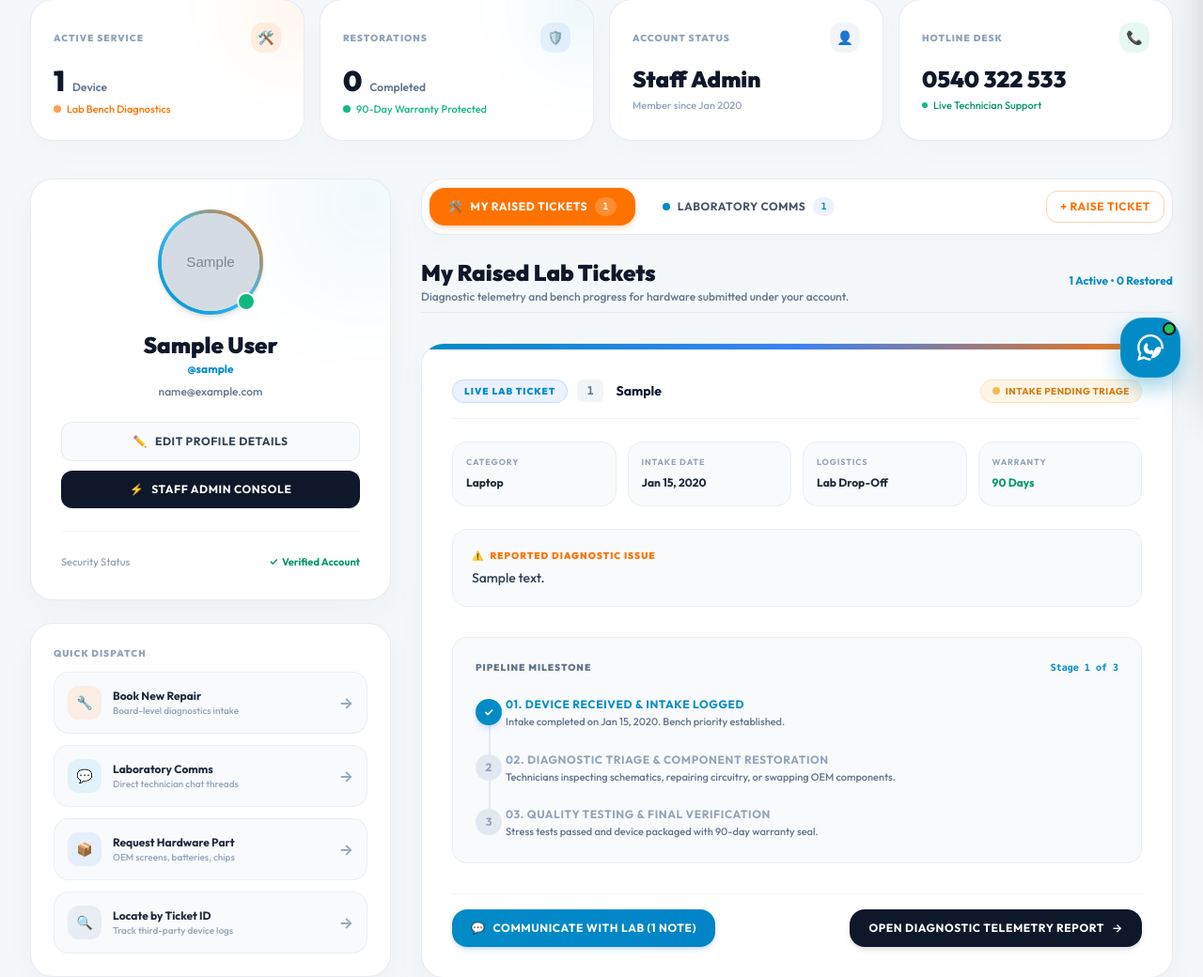
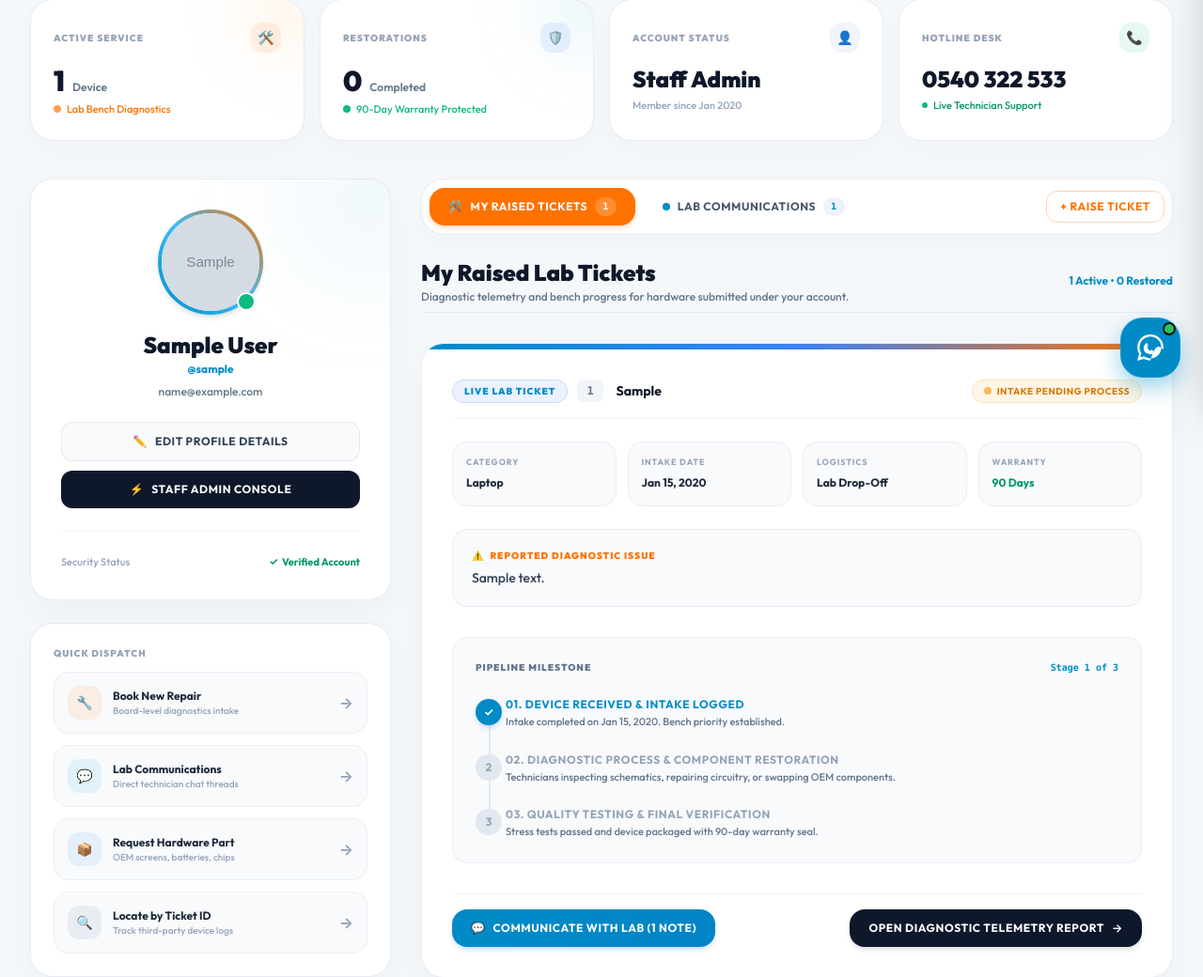
Before and after one commit to El-viktoh/Compupartz, a Django app: page /dashboard/ in a window 1280 px wide. Shown: the part 374-1414 px from the top of the page at 94% size. Run offline with Django 4.2, Linux system fonts and the light colour scheme; a user stored in the database is signed in; tables that the repository leaves empty hold one stand-in row (values such as "Sample post"); grey boxes marked "Sample" are stand-in pictures.

Commit message:
refactor: rename Laboratory Communications to Lab Communications, TRANSMIT NOTE to SEND, and Triage to Process across website

```diff
--- a/core/views.py
+++ b/core/views.py
@@ -125,11 +125,11 @@
     active_repairs = user_tickets.filter(status__in=['pending', 'in_progress'])
     past_repairs = user_tickets.filter(status='completed')
 
-    # All tickets raised by user for the laboratory communications center
+    # All tickets raised by user for the lab communications center
     user_all_raised_tickets = user_tickets
     total_user_messages = RepairMessage.objects.filter(ticket__user=request.user).count()
 
-    # For staff users: separate workshop queue for triage so personal tickets remain clean
+    # For staff users: separate workshop queue for process so personal tickets remain clean
     staff_bench_repairs = None
     if request.user.is_staff:
         staff_bench_repairs = RepairTicket.objects.filter(
--- a/templates/account/dashboard.html
+++ b/templates/account/dashboard.html
@@ -244,7 +244,7 @@
                                 💬
                             </span>
                             <div>
-                                <h4 class="text-xs font-bold text-slate-800 dark:text-white group-hover:text-[#008BC6] transition-colors">Laboratory Comms</h4>
+                                <h4 class="text-xs font-bold text-slate-800 dark:text-white group-hover:text-[#008BC6] transition-colors">Lab Communications</h4>
                                 <p class="text-[10px] text-slate-400 dark:text-gray-500">Direct technician chat threads</p>
                             </div>
                         </div>
@@ -311,7 +311,7 @@
                             </span>
                         </button>
 
-                        <!-- Tab 2: Laboratory Communications -->
+                        <!-- Tab 2: Lab Communications -->
                         <button type="button"
                                 onclick="switchDashboardTab('lab-communications')"
                                 id="tab-btn-lab-communications"
@@ -320,7 +320,7 @@
                                 <span class="animate-ping absolute inline-flex h-full w-full rounded-full bg-[#008BC6] opacity-75"></span>
                                 <span class="relative inline-flex rounded-full h-2 w-2 bg-[#008BC6]"></span>
                             </span>
-                            <span>Laboratory Comms</span>
+                            <span>Lab Communications</span>
                             {% if total_user_messages %}
                             <span class="px-2 py-0.5 rounded-full text-[10px] bg-blue-500/10 text-[#008BC6] font-mono font-bold">
                                 {{ total_user_messages }}
@@ -329,13 +329,13 @@
                         </button>
 
                         {% if user.is_staff and staff_bench_repairs %}
-                        <!-- Tab 3: Staff Workshop Queue (Staff/Admin Only) -->
+                        <!-- Tab 3: Lab Process Queue (Staff/Admin Only) -->
                         <button type="button"
                                 onclick="switchDashboardTab('staff-workshop')"
                                 id="tab-btn-staff-workshop"
                                 class="dash-tab-btn px-4 sm:px-5 py-2.5 rounded-2xl font-bold text-xs uppercase tracking-wider transition-all flex items-center gap-2 text-slate-600 dark:text-gray-300 hover:bg-slate-100 dark:hover:bg-white/5 border border-transparent">
                             <span>⚙️</span>
-                            <span>Shop Workshop Queue</span>
+                            <span>Lab Process Queue</span>
                             <span class="px-2 py-0.5 rounded-full text-[10px] bg-purple-500/10 text-purple-600 dark:text-purple-400 font-mono font-bold">
                                 {{ staff_bench_repairs.count }}
                             </span>
@@ -404,7 +404,7 @@
                                     {% else %}
                                     <span class="inline-flex items-center gap-1.5 px-3 py-1 rounded-full text-[10px] font-bold uppercase tracking-wider bg-amber-500/10 text-amber-600 dark:text-amber-400 border border-amber-500/20">
                                         <span class="w-2 h-2 rounded-full bg-amber-500 animate-pulse"></span>
-                                        Intake Pending Triage
+                                        Intake Pending Process
                                     </span>
                                     {% endif %}
                                 </div>
@@ -474,7 +474,7 @@
                                             </div>
                                             <div>
                                                 <h4 class="text-xs font-bold {% if ticket.status in 'in_progress completed' %}text-[#FF7200]{% else %}text-slate-400 dark:text-gray-500{% endif %} uppercase tracking-wider">
-                                                    02. Diagnostic Triage & Component Restoration
+                                                    02. Diagnostic Process & Component Restoration
                                                 </h4>
                                                 <p class="text-[11px] text-slate-500 dark:text-gray-400 font-light mt-0.5">
                                                     Technicians inspecting schematics, repairing circuitry, or swapping OEM components.
@@ -598,7 +598,7 @@
 
                 </div>
 
-                <!-- ================= TAB PANEL 2: LABORATORY COMMUNICATIONS ================= -->
+                <!-- ================= TAB PANEL 2: LAB COMMUNICATIONS ================= -->
                 <div id="section-lab-communications" class="dash-section-panel hidden space-y-6">
 
                     <!-- Comms Header -->
@@ -607,7 +607,7 @@
                             <div class="flex items-center gap-2 mb-1">
                                 <span class="w-2.5 h-2.5 rounded-full bg-emerald-500 animate-pulse"></span>
                                 <span class="text-[10px] font-black uppercase tracking-widest text-[#008BC6] dark:text-[#38bdf8]">
-                                    Laboratory Bench Communications
+                                    Lab Bench Communications
                                 </span>
                             </div>
                             <h2 class="text-xl sm:text-2xl font-display font-black text-slate-900 dark:text-white">
@@ -743,7 +743,7 @@
                                                 💬
                                             </div>
                                             <h4 class="text-sm font-bold text-slate-800 dark:text-white mb-1">
-                                                Laboratory Channel Ready
+                                                Lab Channel Ready
                                             </h4>
                                             <p class="text-xs text-slate-500 dark:text-gray-400 font-light max-w-sm mx-auto">
                                                 No technician messages yet on Ticket <span class="font-mono font-bold">{{ ticket.ticket_id }}</span>. Send an update or question below to connect with your assigned bench engineer.
@@ -806,7 +806,7 @@
                                 </span>
                             </div>
                             <h2 class="text-xl sm:text-2xl font-display font-black text-slate-900 dark:text-white">
-                                Shop Triage Queue
+                                Lab Process Queue
                             </h2>
                             <p class="text-xs text-slate-500 dark:text-gray-400 font-light mt-0.5">
                                 Overview of other client devices currently undergoing diagnostics on the bench.
@@ -837,7 +837,7 @@
                             </div>
                             <div class="flex items-center gap-2 shrink-0">
                                 <a href="{% url 'track_repair' ticket.ticket_id %}" class="px-4 py-2.5 rounded-xl bg-slate-900 hover:bg-black dark:bg-white dark:hover:bg-slate-100 text-white dark:text-slate-900 text-xs font-bold uppercase tracking-wider transition-all">
-                                    Triage &bull; Comms &rarr;
+                                    Process &bull; Comms &rarr;
                                 </a>
                             </div>
                         </div>
--- a/templates/blog/post_detail.html
+++ b/templates/blog/post_detail.html
@@ -98,7 +98,7 @@
                     <span class="text-[10px] font-bold uppercase tracking-wider text-[#FF7200] block mb-2">Need This Fixed?</span>
                     <h3 class="text-sm font-bold text-white mb-2">Have a Similar Fault?</h3>
                     <p class="text-xs text-gray-300 font-light leading-relaxed mb-4">
-                        Book a diagnostic triage ticket or consult our technicians on WhatsApp.
+                        Book a diagnostic process ticket or consult our technicians on WhatsApp.
                     </p>
                     <a href="{% url 'book_repair' %}"
                        class="w-full inline-flex items-center justify-center gap-2 bg-[#FF7200] hover:bg-[#e66600] text-white py-3 rounded-xl font-bold uppercase tracking-wider text-xs shadow-md shadow-orange-500/25 transition-all">
--- a/templates/blog/post_list.html
+++ b/templates/blog/post_list.html
@@ -240,7 +240,7 @@
                             <span class="w-10 h-10 rounded-2xl bg-orange-500/10 text-[#FF7200] font-black text-sm flex items-center justify-center shadow-inner">
                                 01
                             </span>
-                            <span class="text-[10px] font-bold uppercase tracking-wider text-slate-400 dark:text-gray-500">Triage</span>
+                            <span class="text-[10px] font-bold uppercase tracking-wider text-slate-400 dark:text-gray-500">Process</span>
                         </div>
                         <h3 class="text-sm font-bold text-slate-900 dark:text-white mb-2">Microscope & Rail Mapping</h3>
                         <p class="text-xs text-slate-500 dark:text-gray-400 font-light leading-relaxed">
@@ -312,7 +312,7 @@
                         Certified Hardware Engineering Desk
                     </span>
                     <h2 class="text-2xl sm:text-3xl lg:text-4xl font-display font-black tracking-tight leading-tight mb-3">
-                        Have a Faulty Board Requiring Component Triage?
+                        Have a Faulty Board Requiring Component Process?
                     </h2>
                     <p class="text-xs sm:text-sm text-gray-300 font-light leading-relaxed">
                         Book a diagnostic ticket online, visit our KNUST laboratory, or request dedicated component sourcing directly from our inventory desk.
--- a/templates/core/contact.html
+++ b/templates/core/contact.html
@@ -164,7 +164,7 @@
                             Send Us an Inquiry
                         </h2>
                         <p class="text-xs sm:text-sm text-slate-500 dark:text-gray-400 font-light leading-relaxed">
-                            Fill out the form below. Our technical triage desk reviews every request and replies via email or WhatsApp within 2 hours during open workshop shifts.
+                            Fill out the form below. Our technical process desk reviews every request and replies via email or WhatsApp within 2 hours during open workshop shifts.
                         </p>
                     </div>
 
@@ -367,7 +367,7 @@
                 </a>
 
                 <!-- Action 3: Urgent WhatsApp Escalation -->
-                <a href="https://wa.me/233540322533?text=Urgent%20Triage:%20I%20need%20immediate%20hardware%20assistance." target="_blank" rel="noopener noreferrer" class="contact-interactive-card bg-white dark:bg-[#12141a] rounded-3xl p-6 sm:p-7 border border-slate-200/80 dark:border-white/10 shadow-[0_10px_30px_rgba(0,0,0,0.03)] block group">
+                <a href="https://wa.me/233540322533?text=Urgent%20Process:%20I%20need%20immediate%20hardware%20assistance." target="_blank" rel="noopener noreferrer" class="contact-interactive-card bg-white dark:bg-[#12141a] rounded-3xl p-6 sm:p-7 border border-slate-200/80 dark:border-white/10 shadow-[0_10px_30px_rgba(0,0,0,0.03)] block group">
                     <div class="w-12 h-12 rounded-2xl bg-emerald-500/10 border border-emerald-500/20 text-emerald-500 flex items-center justify-center text-xl mb-4 group-hover:scale-110 transition-transform">
                         ⚡
                     </div>
--- a/templates/repair/book_repair.html
+++ b/templates/repair/book_repair.html
@@ -332,7 +332,7 @@
                         </div>
                         <div>
                             <p class="text-xs font-bold text-slate-900 dark:text-white uppercase tracking-wider">Zero Upfront Obligation</p>
-                            <p class="text-xs text-slate-500 dark:text-gray-400 font-light">Free initial triage & written quote before any bench work.</p>
+                            <p class="text-xs text-slate-500 dark:text-gray-400 font-light">Free initial process & written quote before any bench work.</p>
                         </div>
                     </div>
 
@@ -382,7 +382,7 @@
                             </div>
                             <div>
                                 <h4 class="text-xs font-bold uppercase tracking-wide text-slate-900 dark:text-white mb-1">
-                                    Board-Level Triage & Quote
+                                    Board-Level Process & Quote
                                 </h4>
                                 <p class="text-xs text-slate-500 dark:text-gray-400 font-light leading-relaxed">
                                     Certified technicians inspect power rails, chips, and components under microscope to confirm exact fault and fair cost.
--- a/templates/repair/track_repair.html
+++ b/templates/repair/track_repair.html
@@ -288,7 +288,7 @@
                            placeholder="Type a message or question for the technician..."
                            class="flex-1 bg-white dark:bg-white/[0.04] border border-slate-200/80 dark:border-white/10 text-slate-800 dark:text-white text-sm rounded-xl px-4 py-3.5 outline-none focus:border-[#FF7200] focus:ring-4 focus:ring-[#FF7200]/10 transition-all shadow-sm">
                     <button type="submit" class="bg-gradient-to-r from-[#FF7200] to-orange-500 hover:from-orange-600 hover:to-orange-500 text-white px-7 py-3.5 rounded-xl font-bold uppercase text-xs tracking-wider shadow-md hover:shadow-lg transition-all flex items-center justify-center shrink-0 active:scale-95">
-                        Transmit Note &rarr;
+                        SEND &rarr;
                     </button>
                 </form>
             </div>
--- a/templates/repair/track_repair_lookup.html
+++ b/templates/repair/track_repair_lookup.html
@@ -207,7 +207,7 @@
                         <span class="text-xs transform group-hover:translate-x-1 transition-transform">&rarr;</span>
                     </h4>
                     <p class="text-xs text-slate-500 dark:text-gray-400 leading-relaxed">
-                        Need immediate assistance with an ongoing job or express pickup coordination? Chat with our triage team on WhatsApp.
+                        Need immediate assistance with an ongoing job or express pickup coordination? Chat with our process team on WhatsApp.
                     </p>
                 </a>
 
```
